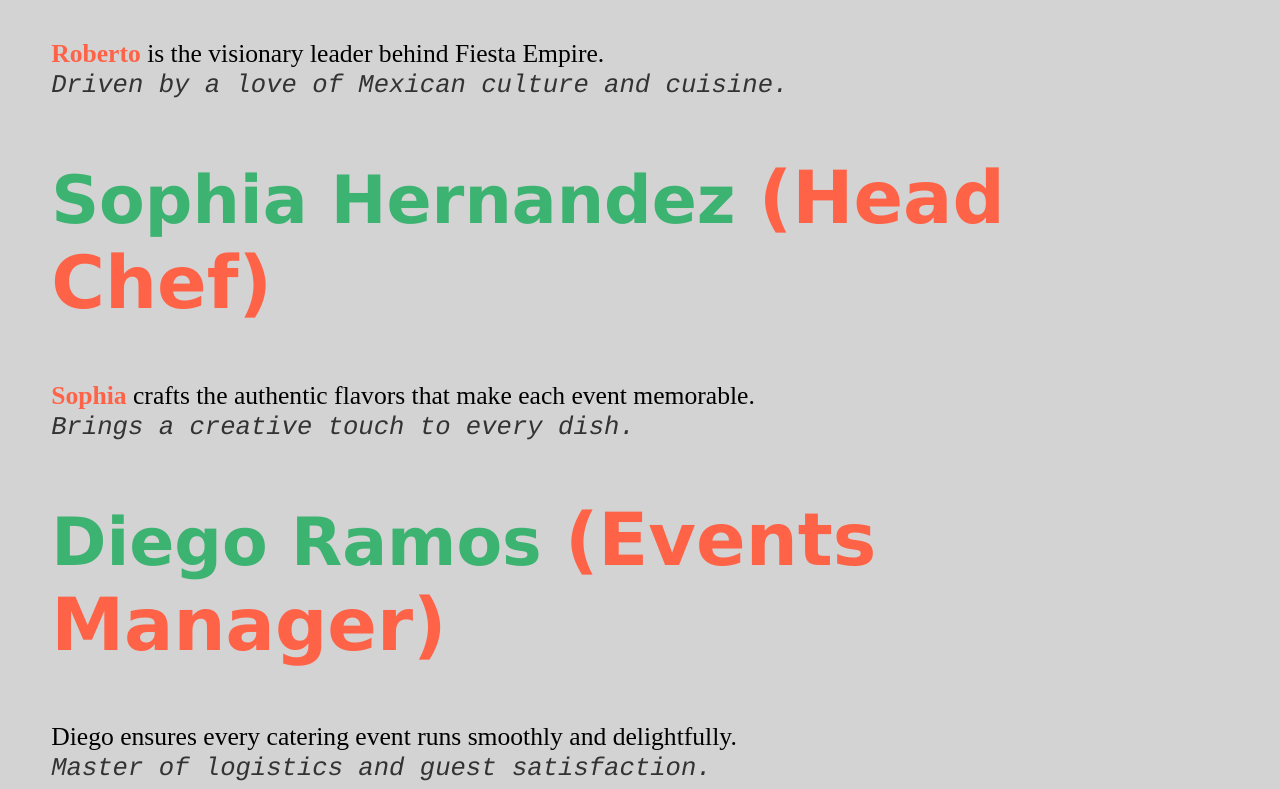
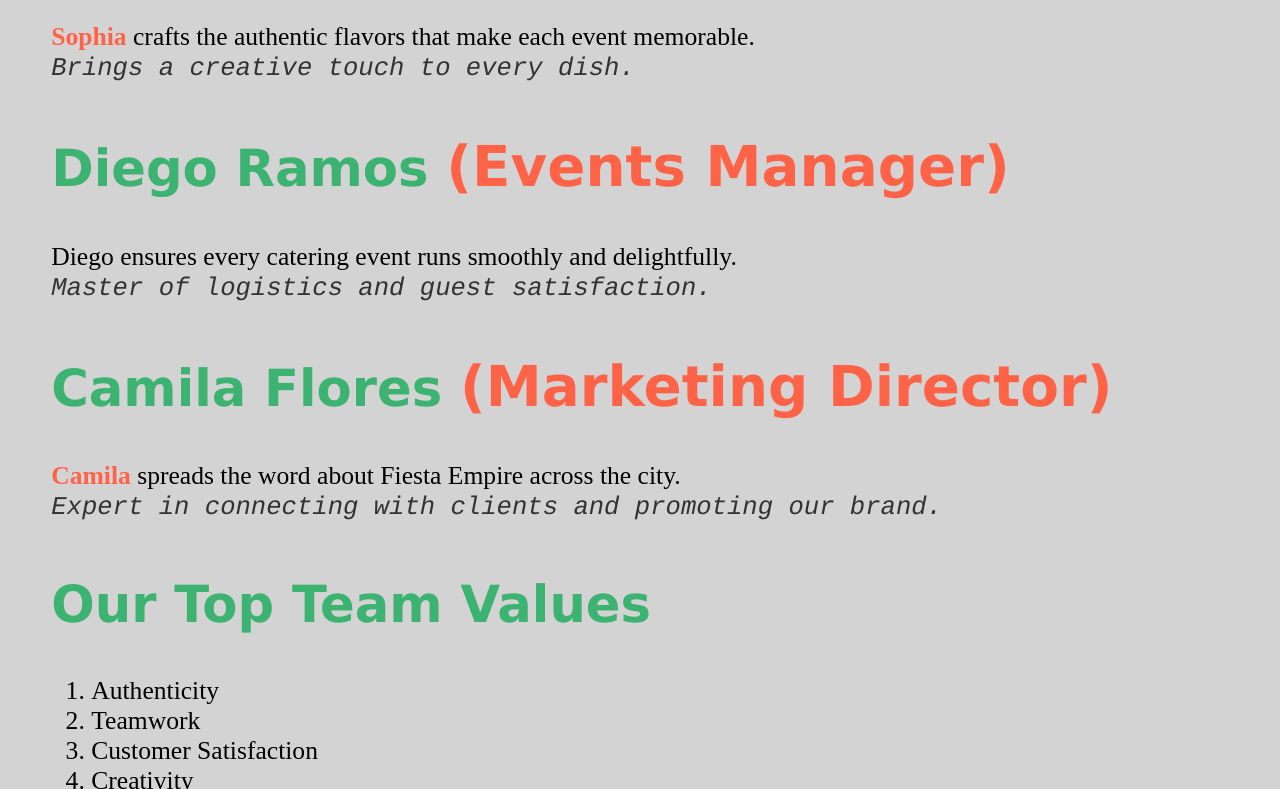
Before and after one commit to sydneywil8/Team2Project2, a plain HTML site: page team1.html in a window 1280 px wide. Shown: the part 638-1427 px from the top of the page. Drawn offline with Linux system fonts and the light colour scheme.

Commit message:
Update team1.html

```diff
--- a/team1.html
+++ b/team1.html
@@ -14,7 +14,7 @@
     h1, h2 {
       font-family: Verdana, Geneva, sans-serif;
       color: MediumSeaGreen;
-      font-size: 260%;
+      font-size: 200%;
     }
     h1 {
       text-decoration: underline;
```
